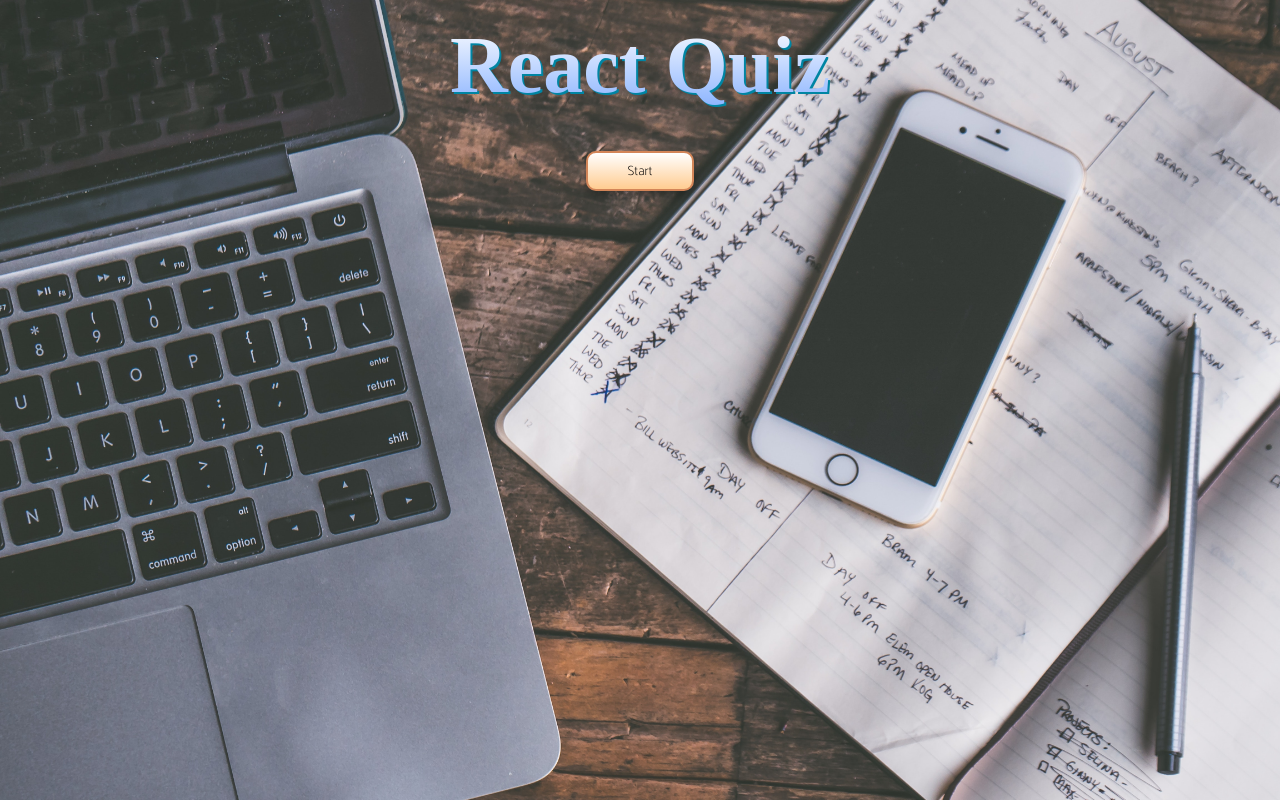
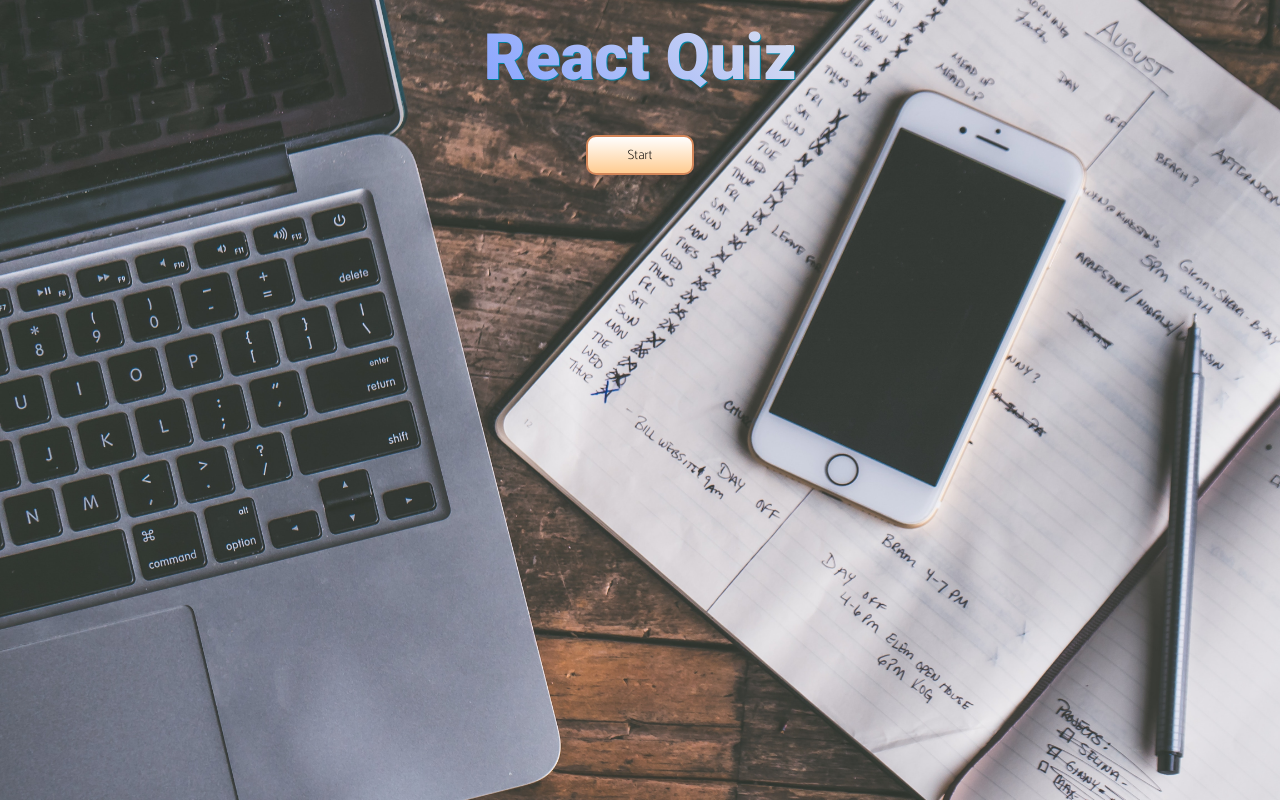
Before and after one commit to zains97/quiz-app-typescript, a React (Create React App) app: page / in a window 1280 px wide. Built offline with nearby package versions, Linux system fonts and the light colour scheme.

Commit message:
Fixed bug

```diff
--- a/public/index.html
+++ b/public/index.html
@@ -7,6 +7,11 @@
     <link rel="preconnect" href="https://fonts.gstatic.com" />
     <link
       href="https://fonts.googleapis.com/css2?family=Catamaran:wght@100&display=swap"
+      rel="stylesheet"
+    />
+    <link rel="preconnect" href="https://fonts.gstatic.com" />
+    <link
+      href="https://fonts.googleapis.com/css2?family=Roboto:wght@900&display=swap"
       rel="stylesheet"
     />
     <meta name="theme-color" content="#000000" />
--- a/src/App.styles.ts
+++ b/src/App.styles.ts
@@ -36,16 +36,14 @@ export const Wrapper = styled.div`
     margin: 0;
   }
   h1 {
-    font-family: Fascinate Inline;
-    background-image: linear-gradient(180deg, #fff, #87b1ff);
+    font-family: "Roboto", sans-serif;
+    background-image: linear-gradient(45deg, #87a3ff, #dadff0);
     background-size: 100%;
     background-clip: text;
     -webkit-background-clip: text;
     -webkit-text-fill-color: transparent;
-    -moz-background-clip: text;
-    -moz-text-fill-color: transparent;
-    filter: drop-shadow(2px 2px #0085a3);
-    font-size: 10vh;
+    filter: drop-shadow(1px 1px #0085a3);
+    font-size: 8vh;
     font-weight: bolder;
     text-align: center;
     margin: 20px;
--- a/src/App.tsx
+++ b/src/App.tsx
@@ -27,6 +27,7 @@ function App() {
     setQuestions(newQuestions);
     setScore(0);
     setNumber(0);
+    setUserAnswers([]);
     setLoading(false);
   };
   const checkAnswer = (e: React.MouseEvent<HTMLButtonElement>) => {
--- a/src/Components/Questioncards.styles.tsx
+++ b/src/Components/Questioncards.styles.tsx
@@ -37,10 +37,13 @@ export const ButtonWrapper = styled.div<ButtonWrapperProps>`
         : !correct && userClicked
         ? "linear-gradient(90deg,#ff5656, #c16868)"
         : "linear-gradient(90deg,#56ccff, #6eafb4)"};
-    border: 3px solid white;
-    box-shadow: 1px 2px 0px rgba(0, 0, 0, 0.1);
+    border: none;
     border-radius: 10px;
     color: white;
     text-shadow: 0px 1px 0px rgba(0, 0, 0, 0.25);
+    :hover {
+      background: ${({ correct, userClicked }) =>
+        correct ? "#5ec40a" : !correct && userClicked ? "tomato" : "#048cc7"};
+    }
   }
 `;
```
